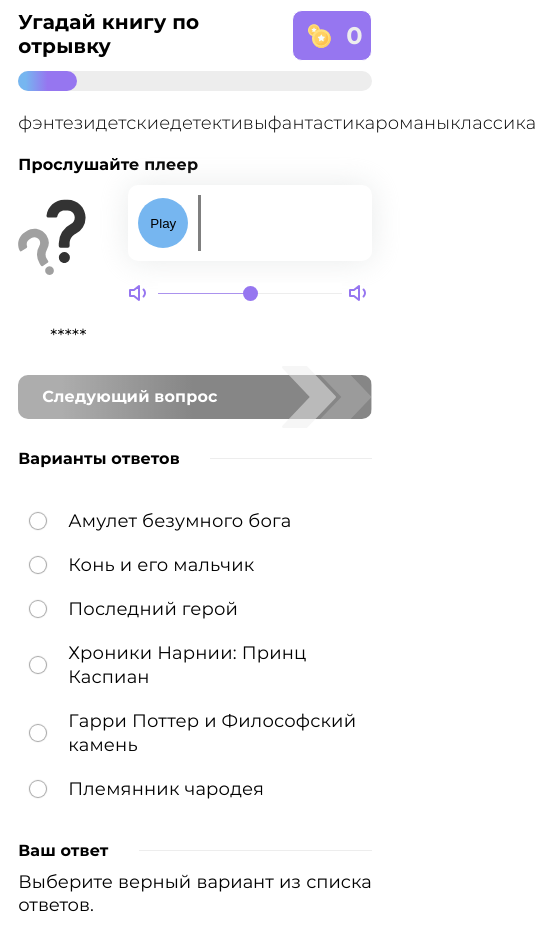
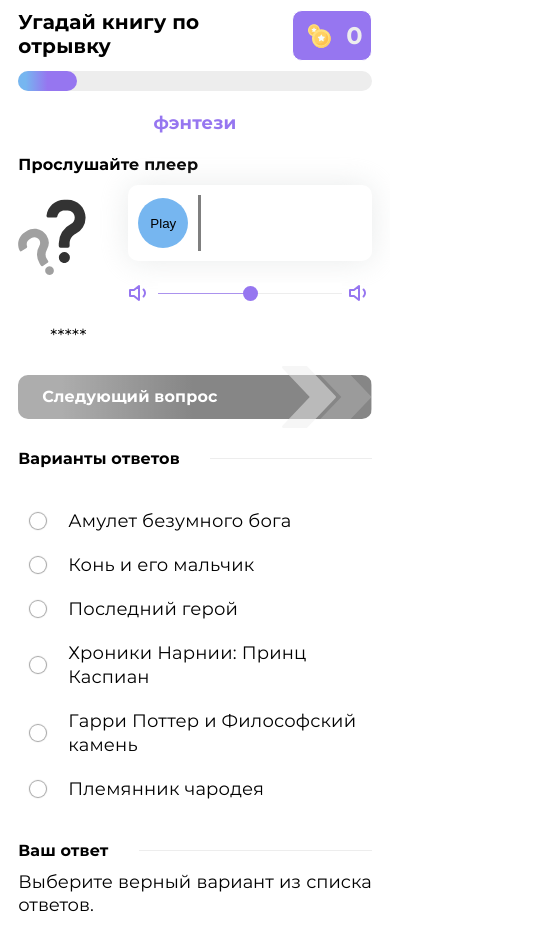
Before and after one commit to Dima-Dim/songbird, a React app: page / in a window 390 px wide. Shown: the whole page, 536 px wide, since content can reach past the window. Built offline with nearby package versions, Linux system fonts and the light colour scheme; no server answers.

Commit message:
fix: current step layout for mobile

```diff
--- a/src/components/steps-bar/sc.ts
+++ b/src/components/steps-bar/sc.ts
@@ -1,6 +1,7 @@
 import styled from "styled-components";
 import {cssMixins} from "../../styled-components/mixins";
-import { cssFonts } from "../../styled-components/variables";
+import {cssFonts, cssWidth} from "../../styled-components/variables";
+import {helperClassNames} from "../../config";
 
 export const stepsBarSC = {
   LIST: styled.ul`
@@ -35,14 +36,25 @@ export const stepsBarSC = {
       const str: string[] = [];
       const {activeBarWidth} = props.theme;
 
-    if (activeBarWidth) {
+      if (activeBarWidth) {
         str.push(`width: ${activeBarWidth}%;`);
       }
       return str.join("\n");
     }};
-    }
+  }
   `,
   ITEM: styled.li`
     ${cssFonts.text.normal.LIGHT};
+
+    &.${helperClassNames.ACTIVE} {
+      color: #9676F0;
+      ${cssFonts.text.normal.BOLD};
+    }
+
+    @media(max-width: ${cssWidth.tablet.FULL - 1}px) {
+      &:not(.${helperClassNames.ACTIVE}) {
+        ${cssMixins.visuallyHidden()};
+      }
+    }
   `,
 };
--- a/src/components/steps-bar/steps-bar.tsx
+++ b/src/components/steps-bar/steps-bar.tsx
@@ -1,7 +1,9 @@
 import * as React from "react";
 import {useSelector} from "react-redux";
+import classNames from "classnames";
 import {stepsBarSC as SC} from "./sc";
 import {selectCurrentStep, selectQuestionGenres, selectQuestionGenresTitles} from "../../selectors";
+import {helperClassNames} from "../../config";
 
 interface StepsBarProps {
 
@@ -14,24 +16,29 @@ const StepsBar: React.FC<StepsBarProps> = (props) => {
 
   const genres = useSelector(selectQuestionGenresTitles);
 
-  const getItemMemo = React.useCallback((data) => {
+  const getItemMemo = React.useCallback(({data, currentIndex}) => {
     const title = data.title.ru;
     const key = data.title.en;
 
+    const itemClassNames = classNames({
+      [helperClassNames.ACTIVE]: currentStep === currentIndex,
+    });
+
     return (
       <SC.ITEM
+        className={itemClassNames}
         key={key}
       >
         {title}
       </SC.ITEM>
     );
-  }, []);
+  }, [currentStep]);
 
   return (
     <SC.LIST
       theme={{activeBarWidth}}
     >
-      {genres?.map((genre) => getItemMemo(genre[1]))}
+      {genres?.map((genre, currentIndex) => getItemMemo({data: genre[1], currentIndex}))}
     </SC.LIST>
   );
 };
```
